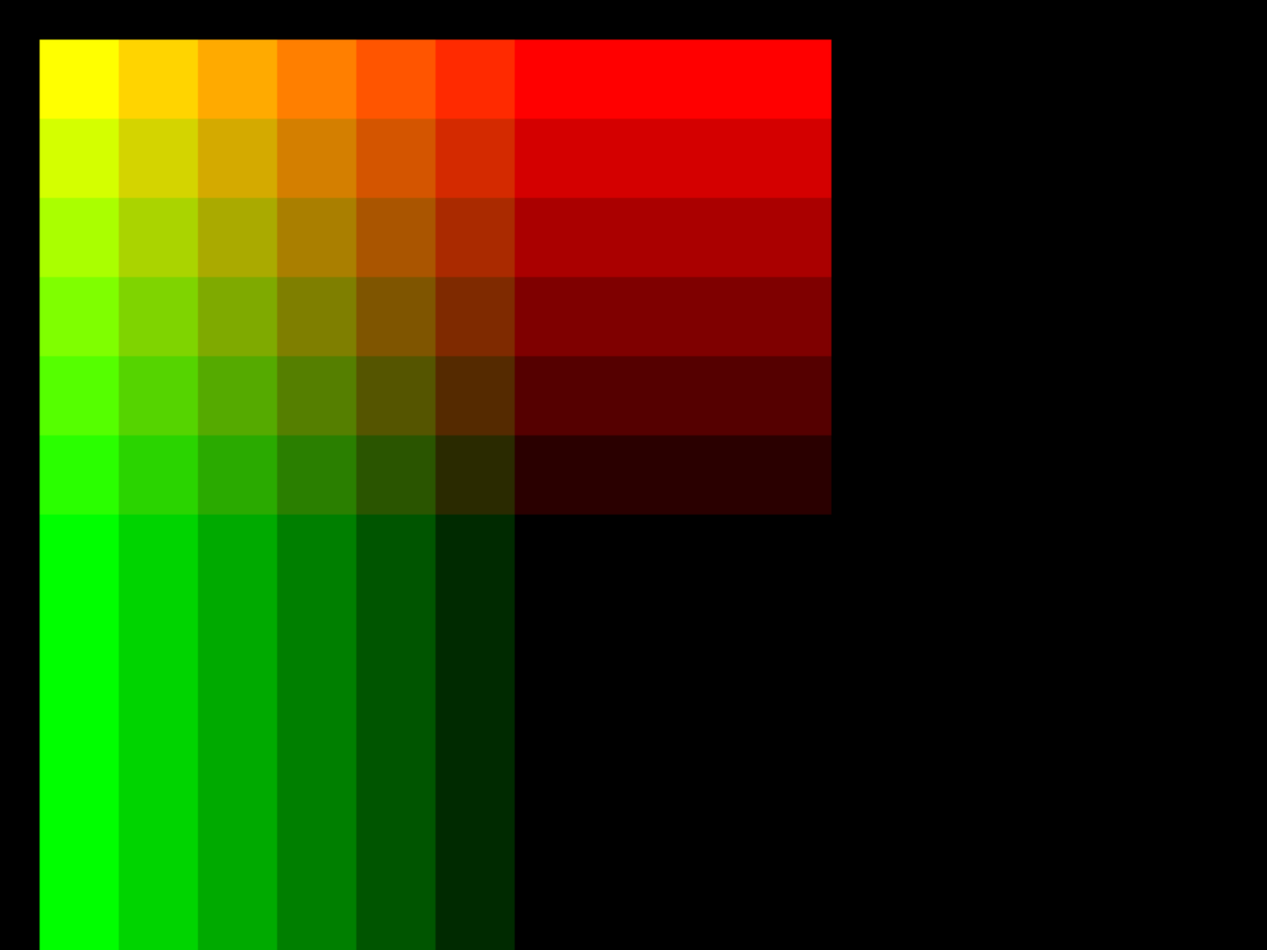
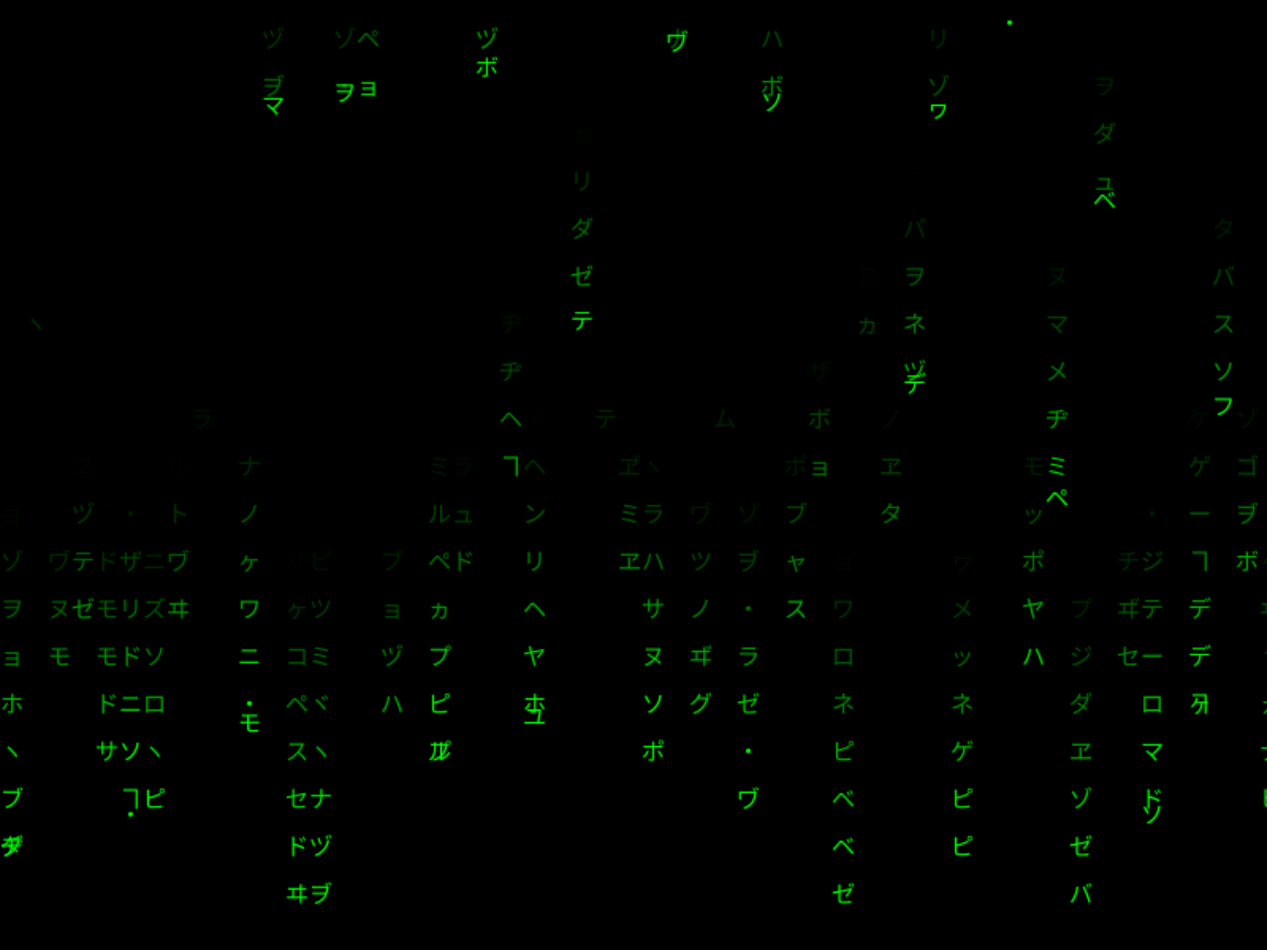
Before and after one commit to kengru/boot.dev, a plain HTML site: page loteria/index.html in a window 1280 px wide. Shown: the whole page at 99% size. Drawn offline with Linux system fonts and the light colour scheme.

Commit message:
Finished the loteria/matrix page

```diff
--- a/loteria/index.html
+++ b/loteria/index.html
@@ -4,6 +4,8 @@
     <meta charset="utf-8" />
     <link rel="stylesheet" type="text/css" href="loteria.css" />
     <script src="loteria.js"></script>
+    <script src="symbols.js"></script>
+    <script src="line.js"></script>
   </head>
   <body>
     <canvas id="canvas" width="800" height="600" role="presentation"
--- /dev/null
+++ b/loteria/line.js
@@ -0,0 +1,56 @@
+function constrain(val, low, high) {
+  if (val < low) {
+    return low;
+  }
+  if (val > high) {
+    return high;
+  }
+  return val;
+}
+
+function Line(x) {
+  this.x = x;
+  this.cursor = 0;
+  this.running = "on"; // on, off, dying
+  this.limit = constrain(
+    height * 0.1 + Math.random() * height,
+    height * 0.1,
+    height - separationY,
+  );
+  this.symbol = new Symbol(0);
+  this.syms = [];
+
+  this.draw = (ctx) => {
+    // draw cursor ocasionally
+    if (this.running === "on") {
+      this.symbol.cursor = this.cursor;
+      this.symbol.drawSymbol(ctx, this.x, 1);
+      if (this.cursor % 10 === 0) {
+        this.symbol.pickRandomSymbol();
+      }
+    }
+
+    // draw syms
+    for (const sym of this.syms) {
+      // sym.alpha = 1 - sym.cursor / this.limit;
+      sym.alpha -= decreasingAlpha;
+      sym.drawSymbol(ctx, this.x);
+    }
+  };
+
+  this.update = () => {
+    // updating cursor
+    this.cursor += velocity;
+
+    // leaving a symbol behind
+    if (this.cursor % separationY === 0) {
+      const s = new Symbol(this.cursor);
+      s.alpha = startingAlpha + this.cursor / this.limit;
+      this.syms.push(s);
+    }
+
+    if (this.cursor > this.limit) {
+      this.running = "dying";
+    }
+  };
+}
--- a/loteria/loteria.js
+++ b/loteria/loteria.js
@@ -1,18 +1,68 @@
-function drawLetter(ctx, x, y, letter) {
-  ctx.font = '48px serif';
-  ctx.fillText(letter, x, y);
+const width = 800;
+const height = 600;
+const separation = width / 15;
+const separationY = 30;
+const velocity = 2;
+const startingAlpha = 0.3;
+const decreasingAlpha = 0.008;
+const letterSize = 15;
+const generationSpeed = 0.97; // less while closest to 0
+const stableChange = 0.9995; // changes already stable symbols
+
+let linesArr = [];
+
+function setup() {
+  // fill the initial array.
+  for (let i = 0; i < separation; i++) {
+    linesArr.push(undefined);
+  }
+
+  window.requestAnimationFrame(draw);
 }
 
 function draw() {
-  const canvas = document.getElementById('canvas');
-  const ctx = canvas.getContext('2d');
+  const ctx = document.getElementById("canvas").getContext("2d");
+  ctx.clearRect(0, 0, 800, 600); // clearing the canvas
 
-  for (let i = 0; i < 12; i++) {
-    for (let j = 0; j < 10; j++) {
-      ctx.fillStyle = `rgb(${Math.floor(255 - 42.5 * i)}, ${Math.floor(255 - 42.5 * j)}, 0)`;
-      ctx.fillRect(25 + j * 50, 25 + i * 50, 50, 50);
+  // Random generation of lines
+  for (let i = 0; i < separation; i++) {
+    if (Math.random() > generationSpeed) {
+      if (linesArr[i] == undefined) {
+        const posX = i * (width / separation);
+        linesArr[i] = new Line(posX);
+      }
     }
   }
+  // console.log(
+  //   linesArr.reduce((previous, current) => {
+  //     return current ? previous + 1 : previous;
+  //   }, 0),
+  // );
+
+  // updating and drawing all existing lines
+  for (let i = 0; i < separation; i++) {
+    const line = linesArr[i];
+    if (line !== undefined) {
+      if (line.running !== "off") {
+        if (line.running !== "dying") {
+          line.update();
+        }
+      } else {
+        linesArr[i] = undefined;
+      }
+      line.draw(ctx);
+      if (
+        line.syms.length > 0 &&
+        line.syms.every((s) => {
+          return s.alpha < 0.01;
+        })
+      ) {
+        line.running = "off";
+      }
+    }
+  }
+  // sending a new request for animation frame
+  window.requestAnimationFrame(draw);
 }
 
-window.addEventListener('load', draw);
+setup();
--- /dev/null
+++ b/loteria/symbols.js
@@ -0,0 +1,29 @@
+function getRandomSymbol() {
+  const r1 = (11 + Math.floor(Math.random() * 5)).toString(16);
+  const r2 = Math.floor(Math.random() * 16).toString(16);
+  const val = `30${r1}${r2}`;
+  const unicode = String.fromCharCode(parseInt(val, 16));
+  return unicode;
+}
+
+function Symbol(cursor, isCursor = true) {
+  this.sym = getRandomSymbol();
+  this.isCursor = isCursor ? isCursor : false;
+  this.alpha = 1;
+  this.cursor = cursor;
+
+  this.pickRandomSymbol = () => {
+    this.sym = getRandomSymbol();
+  };
+
+  this.drawSymbol = (ctx, x) => {
+    const color = `rgba(0, 255, 0, ${this.alpha})`;
+    ctx.font = `${letterSize}px serif`;
+    ctx.fillStyle = color;
+    // introduccing random change of stables.
+    if (Math.random() > stableChange) {
+      this.pickRandomSymbol();
+    }
+    ctx.fillText(this.sym, x, this.cursor);
+  };
+}
```
